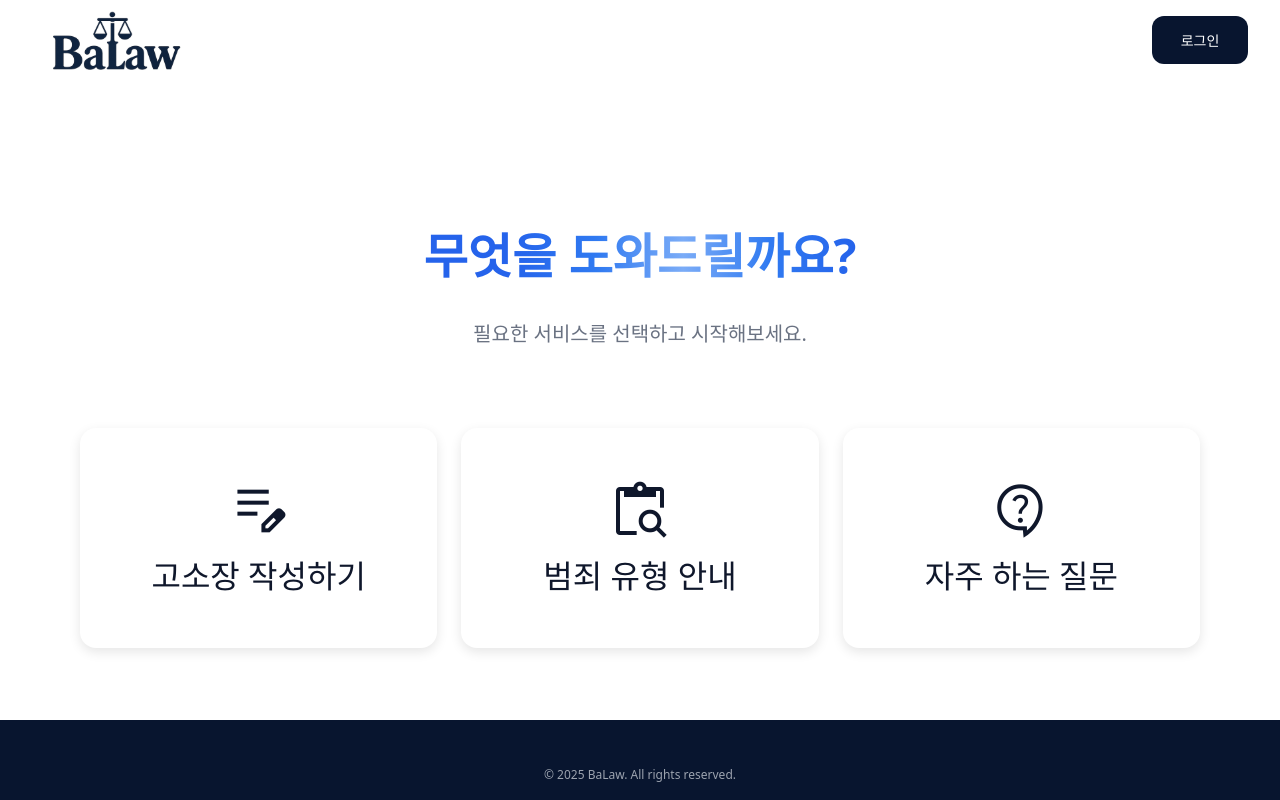
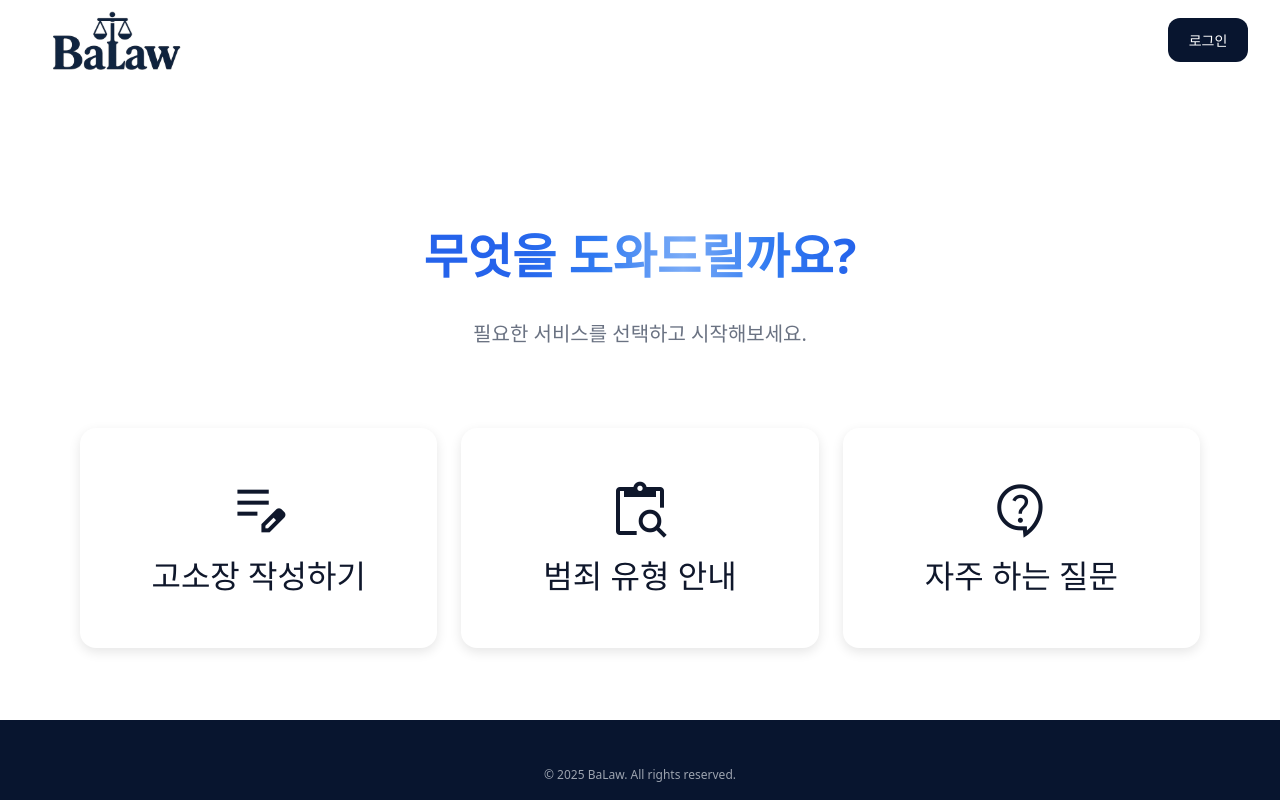
Before and after one commit to capston-design-baro/Baro-Front, a React (Vite) app: page / in a window 1280 px wide. Built offline with nearby package versions, Linux system fonts and the light colour scheme; no server answers; a web font is replaced by a local one.

Commit message:
💄 Style: 로그인 버튼 사이즈 축소

```diff
--- a/src/components/Header.tsx
+++ b/src/components/Header.tsx
@@ -38,7 +38,7 @@ const Header: React.FC = () => {
   const buttonAction = isLogin ? handleLogoutClick : handleLoginClick;
 
   const buttonClass =
-    'flex h-12 w-24 items-center justify-center gap-2.5 rounded-300 bg-primary-900 px-4 py-2 transition hover:bg-primary-800';
+    'flex h-11 w-20 items-center justify-center gap-2.5 rounded-300 bg-primary-900 px-2 py-2 transition hover:bg-primary-800';
 
   return (
     /**
```
